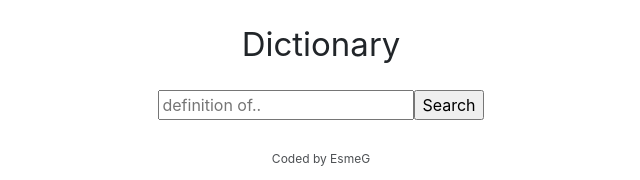
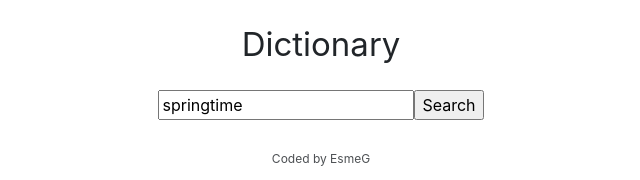
Before and after one commit to esmeG3/dictionary-project, a React (Create React App) app: page / in a window 1280 px wide. Shown: the top 180 px of the page, without its empty margins (319-959 px from the left). Built offline with nearby package versions, Linux system fonts and the light colour scheme; no server answers.

Commit message:
added default word in search bar on load

```diff
--- a/src/Dictionary.js
+++ b/src/Dictionary.js
@@ -38,9 +38,10 @@ if (loaded) {
       <form onSubmit={handleSubmit}>
         <input
           type="search"
-          placeholder="definition of.."
           onChange={handleKeywordChange}
+          defaultValue={props.defaultKeyword}
         />
+
         <input type="submit" value="Search" />{" "}
       </form>
       <Results results={results} />
```
